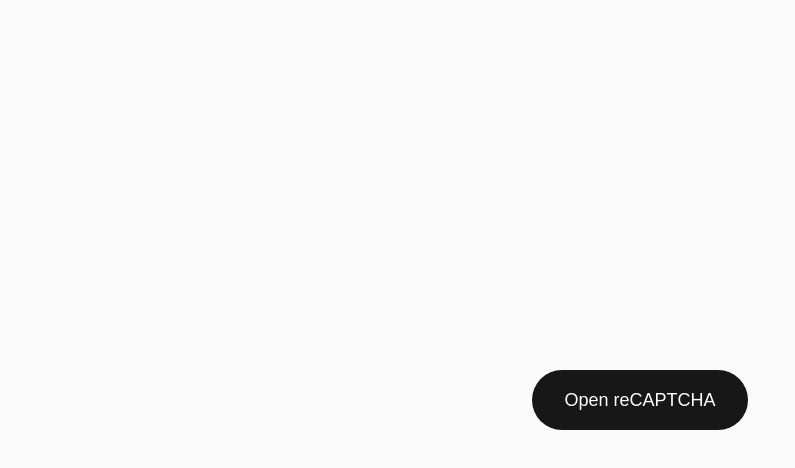
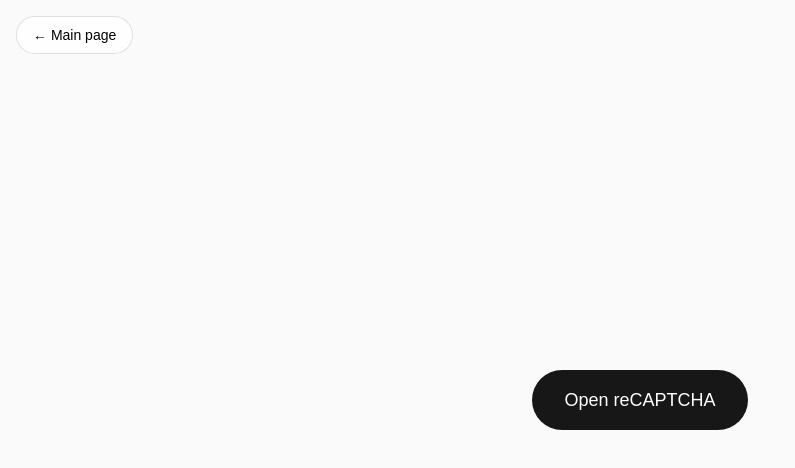
Before and after one commit to bogdankol/recaptcha-test, a Next.js app: page /recaptcha2 in a window 1280 px wide. Shown: the top 468 px of the page, without its empty margins (0-795 px from the left). Built offline with nearby package versions, Linux system fonts and the light colour scheme; what react-google-recaptcha-v3 would draw is missing.

Commit message:
return to main page btn added

```diff
--- /dev/null
+++ b/app/components/BackToHome.tsx
@@ -0,0 +1,13 @@
+import Link from "next/link";
+
+// Fixed "back to main page" button, shown at the top-left of every sub-page.
+export function BackToHome() {
+  return (
+    <Link
+      href="/"
+      className="fixed left-4 top-4 z-50 rounded-full border border-black/12 bg-white/80 px-4 py-2 text-sm font-medium text-black backdrop-blur transition-colors hover:bg-black/4 dark:border-white/16 dark:bg-zinc-900/80 dark:text-zinc-50 dark:hover:bg-white/6"
+    >
+      ← Main page
+    </Link>
+  );
+}
--- a/app/login/page.tsx
+++ b/app/login/page.tsx
@@ -5,6 +5,7 @@ import ReCAPTCHA from "react-google-recaptcha";
 import { recaptchaKeyForV2 } from "@/etc/config";
 import { useRecaptchaScore } from "@/app/hooks/useRecaptchaScore";
 import { useRecaptchaV2Handler } from "@/app/hooks/useRecaptchaV2Handler";
+import { BackToHome } from "@/app/components/BackToHome";
 
 // Demo of the real app's login flow: an invisible v3 score runs on load, and
 // the visible v2 checkbox only appears as a fallback when the score is
@@ -25,6 +26,7 @@ export default function LoginPage() {
 
   return (
     <main className="flex flex-1 items-center justify-center bg-zinc-50 p-4 dark:bg-black">
+      <BackToHome />
       <form
         onSubmit={handleSubmit}
         className="flex w-full max-w-sm flex-col gap-4 rounded-2xl bg-white p-8 shadow-2xl dark:bg-zinc-900"
--- a/app/recaptcha2/page.tsx
+++ b/app/recaptcha2/page.tsx
@@ -3,6 +3,7 @@
 import ReCAPTCHA from "react-google-recaptcha";
 import { useRef, useState } from "react";
 import { recaptchaKeyForV2 } from "@/etc/config";
+import { BackToHome } from "@/app/components/BackToHome";
 
 // reCAPTCHA v2 ("I'm not a robot" checkbox) via react-google-recaptcha,
 // using the shared v2 site key from etc/config.
@@ -21,6 +22,7 @@ export default function Recaptcha2Page() {
 
   return (
     <main className="flex flex-1 items-center justify-center bg-zinc-50 dark:bg-black">
+      <BackToHome />
       <button
         type="button"
         onClick={() => setOpen(true)}
--- a/app/recaptcha3/page.tsx
+++ b/app/recaptcha3/page.tsx
@@ -2,6 +2,7 @@
 
 import { useRecaptchaScore } from "@/app/hooks/useRecaptchaScore";
 import { recaptchaKey } from "@/etc/config";
+import { BackToHome } from "@/app/components/BackToHome";
 
 // reCAPTCHA v3 (invisible, score-based). The provider is now global
 // (app/providers.tsx), so this page just consumes the score hook.
@@ -9,6 +10,7 @@ export default function Recaptcha3Page() {
   if (!recaptchaKey) {
     return (
       <main className="flex flex-1 items-center justify-center bg-zinc-50 p-8 text-center dark:bg-black">
+        <BackToHome />
         <p className="max-w-sm text-sm text-red-600 dark:text-red-400">
           Set recaptchaKey (v3 site key) in etc/config.ts to run reCAPTCHA v3.
         </p>
@@ -26,6 +28,7 @@ function Recaptcha3Inner() {
 
   return (
     <main className="flex flex-1 items-center justify-center bg-zinc-50 dark:bg-black">
+      <BackToHome />
       <div className="flex w-full max-w-sm flex-col items-center gap-6 rounded-2xl bg-white p-8 text-center shadow-2xl dark:bg-zinc-900">
         <h2 className="text-xl font-semibold text-black dark:text-zinc-50">
           reCAPTCHA v3------1
--- a/app/testKey1/page.tsx
+++ b/app/testKey1/page.tsx
@@ -1,10 +1,12 @@
 import Script from "next/script";
+import { BackToHome } from "@/app/components/BackToHome";
 
 // reCAPTCHA Enterprise — auto-rendered "g-recaptcha" widget bound to a form
 // POST, mirroring Google's "Simple page" demo markup.
 export default function TestKey1Page() {
   return (
     <main className="flex min-h-screen flex-1 items-center justify-center bg-zinc-50 dark:bg-black">
+      <BackToHome />
       <Script
         src="https://www.google.com/recaptcha/enterprise.js"
         strategy="afterInteractive"
--- a/app/testkey-always-0.9/page.tsx
+++ b/app/testkey-always-0.9/page.tsx
@@ -2,6 +2,7 @@
 
 import Script from "next/script";
 import { useState } from "react";
+import { BackToHome } from "@/app/components/BackToHome";
 
 // reCAPTCHA Enterprise (score-based) loaded with a render key, per Google's
 // "Load the JavaScript API with your key" flow. Tokens are obtained via
@@ -70,6 +71,7 @@ export default function TestKeyAlways09Page() {
 
   return (
     <main className="flex flex-1 items-center justify-center bg-zinc-50 dark:bg-black">
+      <BackToHome />
       <Script
         src={`https://www.google.com/recaptcha/enterprise.js?render=${SITE_KEY}`}
         strategy="afterInteractive"
```
